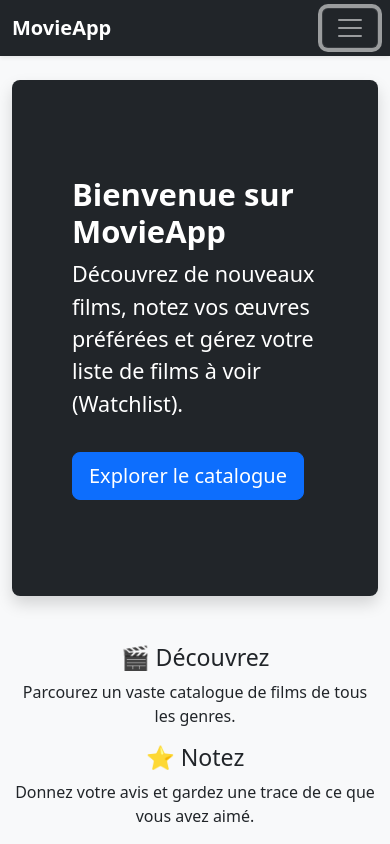
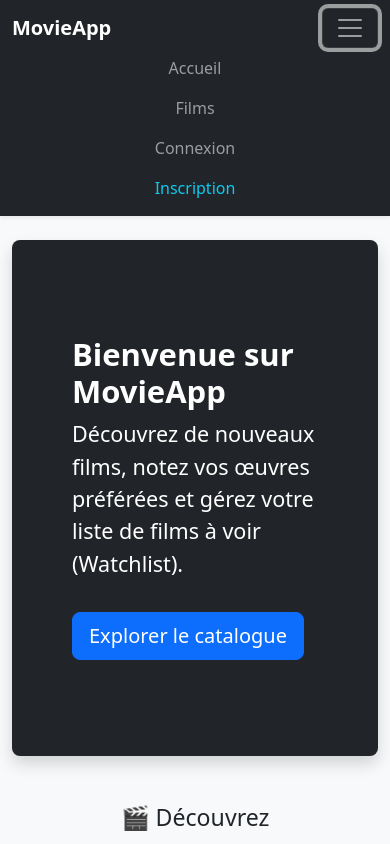
Before and after one commit to JN-EPHEC/group-ajl, a React (Vite) app in the folder client/: page / in a window 390 px wide. Both pictures are taken after a click on the button 350 px from the left and 28 px from the top of the page. Shown: the top 844 px of the page. Built offline with nearby package versions, Linux system fonts and the light colour scheme.

Commit message:
vrai fix de la bar de naviguation sur telephone

```diff
--- a/client/src/App.tsx
+++ b/client/src/App.tsx
@@ -12,14 +12,28 @@ import { Login } from "./pages/Login";
 import { Register } from "./pages/Register";
 
 function App() {
-    // État pour suivre si l'utilisateur est connecté au chargement et après le login
+    // État pour suivre si l'utilisateur est connecté
     const [isAuthenticated, setIsAuthenticated] = useState(!!localStorage.getItem("token"));
+
+    // État pour savoir si le menu mobile est ouvert
+    const [isMenuOpen, setIsMenuOpen] = useState(false);
+
+    // Fonction pour ouvrir/fermer le menu
+    const toggleMenu = () => {
+        setIsMenuOpen(!isMenuOpen);
+    };
+
+    // Fonction pour fermer le menu après un clic sur un lien
+    const closeMenu = () => {
+        setIsMenuOpen(false);
+    };
 
     // Fonction pour réinitialiser l'état lors de la déconnexion
     const handleLogout = () => {
         localStorage.removeItem("token");
         localStorage.removeItem("user_id");
         setIsAuthenticated(false);
+        closeMenu(); // On ferme le menu au cas où on se déconnecte depuis un mobile
         window.location.href = "/login";
     };
 
@@ -29,37 +43,39 @@ function App() {
                 {/* Barre de navigation dynamique */}
                 <nav className="navbar navbar-expand-lg navbar-dark bg-dark shadow-sm mb-4">
                     <div className="container">
-                        <Link className="navbar-brand fw-bold" to="/">MovieApp</Link>
+                        <Link className="navbar-brand fw-bold" to="/" onClick={closeMenu}>MovieApp</Link>
 
+                        {/* BOUTON MOBILE CORRIGÉ */}
                         <button
                             className="navbar-toggler"
                             type="button"
-                            data-bs-toggle="collapse"
-                            data-bs-target="#navbarNav"
+                            onClick={toggleMenu}
+                            aria-expanded={isMenuOpen}
                         >
                             <span className="navbar-toggler-icon"></span>
                         </button>
 
-                        <div className="collapse navbar-collapse" id="navbarNav">
+                        {/* MENU DÉROULANT CORRIGÉ */}
+                        <div className={`collapse navbar-collapse ${isMenuOpen ? 'show' : ''}`} id="navbarNav">
                             <ul className="navbar-nav ms-auto align-items-center">
                                 <li className="nav-item">
-                                    <Link className="nav-link" to="/">Accueil</Link>
+                                    <Link className="nav-link" to="/" onClick={closeMenu}>Accueil</Link>
                                 </li>
                                 <li className="nav-item">
-                                    <Link className="nav-link" to="/films">Films</Link>
+                                    <Link className="nav-link" to="/films" onClick={closeMenu}>Films</Link>
                                 </li>
 
                                 {isAuthenticated ? (
                                     /* Éléments affichés uniquement si CONNECTÉ */
                                     <>
                                         <li className="nav-item">
-                                            <Link className="nav-link" to="/notes">Films notés</Link>
+                                            <Link className="nav-link" to="/notes" onClick={closeMenu}>Films notés</Link>
                                         </li>
                                         <li className="nav-item">
-                                            <Link className="nav-link" to="/watchlist">Watchlist</Link>
+                                            <Link className="nav-link" to="/watchlist" onClick={closeMenu}>Watchlist</Link>
                                         </li>
                                         <li className="nav-item">
-                                            <Link className="nav-link" to="/profil">Profil</Link>
+                                            <Link className="nav-link" to="/profil" onClick={closeMenu}>Profil</Link>
                                         </li>
                                         <li className="nav-item ms-lg-2">
                                             <button
@@ -74,10 +90,10 @@ function App() {
                                     /* Éléments affichés uniquement si DÉCONNECTÉ */
                                     <>
                                         <li className="nav-item">
-                                            <Link className="nav-link" to="/login">Connexion</Link>
+                                            <Link className="nav-link" to="/login" onClick={closeMenu}>Connexion</Link>
                                         </li>
                                         <li className="nav-item">
-                                            <Link className="nav-link text-info" to="/register">Inscription</Link>
+                                            <Link className="nav-link text-info" to="/register" onClick={closeMenu}>Inscription</Link>
                                         </li>
                                     </>
                                 )}
@@ -89,17 +105,12 @@ function App() {
                 {/* Définition de toutes les routes de l'application */}
                 <main>
                     <Routes>
-                        {/* Routes de base */}
                         <Route path="/" element={<Home />} />
                         <Route path="/films" element={<Movies />} />
                         <Route path="/films/:id" element={<MovieDetails />} />
                         <Route path="/notes" element={<RatedMovies />} />
-
-                        {/* Routes utilisateur */}
                         <Route path="/watchlist" element={<Watchlist />} />
                         <Route path="/profil" element={<Profile />} />
-
-                        {/* Routes d'authentification */}
                         <Route
                             path="/login"
                             element={<Login onLoginSuccess={() => setIsAuthenticated(true)} />}
--- a/client/src/components/Navbar.tsx
+++ b/client/src/components/Navbar.tsx
@@ -8,6 +8,7 @@ export const Navbar = () => {
 
     // Fonction pour basculer l'état
     const toggleMenu = () => {
+        console.log("Le bouton a bien été cliqué !");
         setIsMenuOpen(!isMenuOpen);
     };
 
@@ -23,6 +24,7 @@ export const Navbar = () => {
                 <Link className="navbar-brand fw-bold" to="/films" onClick={closeMenu}>
                     🎬 MyMovieApp
                 </Link>
+
 
                 {/* Bouton pour mobile : Remplacement des data-bs-* par un onClick React */}
                 <button
```
